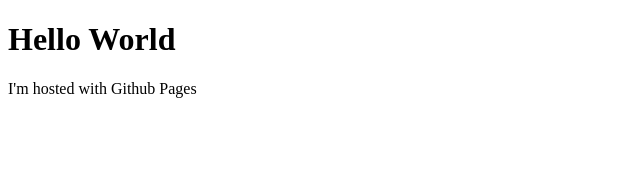
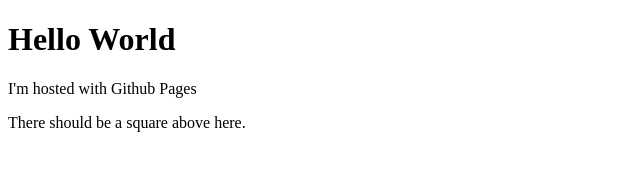
Before and after one commit to LFsolar/LFsolar.github.io, a plain HTML site: page index.html in a window 1280 px wide. Shown: the whole page, without its empty margins (0-640 px from the left). Drawn offline with Linux system fonts and the light colour scheme.

Commit message:
added check for site update

```diff
--- a/index.html
+++ b/index.html
@@ -4,5 +4,6 @@
 <h1>Hello World</h1>
 <p>I'm hosted with Github Pages</p>
   <script type="text/javascript" src="square.js"></script>
+  <p>There should be a square above here.</p>
 </body>
 </html>
```
